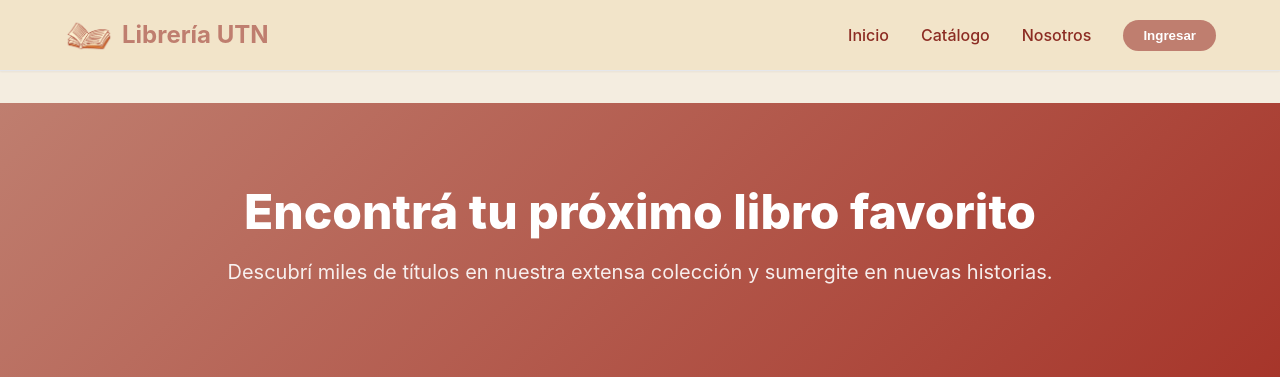
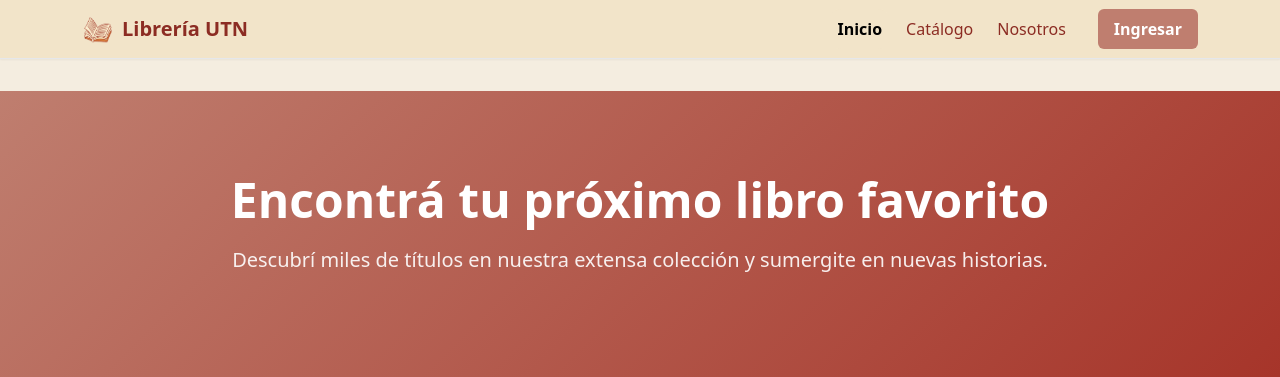
Before and after one commit to martinagarcia05/DS26-Libreria, a React (Vite) app in the folder frontend/: page / in a window 1280 px wide. Shown: the top 377 px of the page. Built offline with nearby package versions, Linux system fonts and the light colour scheme.

Commit message:
agrego componentes bootstrap: container y nav en header

```diff
--- a/frontend/src/assets/styles/Header.css
+++ b/frontend/src/assets/styles/Header.css
@@ -1,57 +1,42 @@
-.header {
+.custom-header {
   background-color: var(--surface);
+  box-shadow: var(--shadow-sm);
   border-bottom: 1px solid var(--border);
-  box-shadow: var(--shadow-sm);
-  position: sticky;
-  top: 0;
-  z-index: 10;
+  padding: 0.5rem 0;
 }
 
-.header-container {
-  display: flex;
-  justify-content: space-between;
-  align-items: center;
-  height: 70px;
+.custom-header .brand-text {
+  color: var(--text-main);
+  font-size: 1.25rem;
 }
 
-.logo {
-  display: flex;
-  align-items: center;
-  gap: 0.5rem;
+.custom-header .navbar-brand:hover .brand-text {
+  color: var(--primary-hover);
 }
 
-.logo-icon {
-  font-size: 1.8rem;
+.custom-header .nav-link {
+  color: var(--text-main);
+  font-weight: 500;
+  padding: 0.5rem 1rem;
+  border-radius: var(--radius);
+  transition: background-color 0.2s, color 0.2s;
 }
 
-.logo h1 {
-  font-size: 1.5rem;
-  margin: 0;
-  color: var(--primary);
+.custom-header .nav-link:hover {
+  background-color: var(--crema);
+  color: var(--primary-hover);
 }
 
-nav {
-  display: flex;
-  align-items: center;
-  gap: 2rem;
+.custom-header .nav-link.active {
+  color: var(--bordo);
+  font-weight: 600;
+  background-color: var(--crema);
 }
 
-.nav-link {
-  color: var(--text-main);
-  font-weight: 500;
-  text-decoration: none;
-  transition: color 0.2s;
+.custom-header .navbar-toggler {
+  border-color: var(--nude);
 }
 
-.nav-link:hover {
-  color: var(--primary);
+.custom-header .navbar-toggler:focus {
+  box-shadow: 0 0 0 0.15rem var(--nude);
 }
-
-.btn-login {
-  padding: 0.5rem 1.25rem;
-  border-radius: 9999px;
-}
-
-img {
-  width: 50px;
-}
--- a/frontend/src/components/Layout/Header.tsx
+++ b/frontend/src/components/Layout/Header.tsx
@@ -1,22 +1,26 @@
 import { NavLink } from 'react-router-dom';
+import { Navbar, Nav, Container } from 'react-bootstrap';
 import '../../assets/styles/Header.css';
 
 function Header() {
   return (
-    <header className="header">
-      <div className="container header-container">
-        <div className="logo">
-          <img src="/src/assets/libroIcono.png" alt="Logo" className="logo-icon" />
-          <h1>Librería UTN</h1>
-        </div>
-        <nav>
-          <NavLink to="/" className="nav-link">Inicio</NavLink>
-          <NavLink to="/catalogo" className="nav-link">Catálogo</NavLink>
-          <NavLink to="/contacto" className="nav-link">Nosotros</NavLink>
-          <button className="btn-login">Ingresar</button>
-        </nav>
-      </div>
-    </header>
+    <Navbar expand="lg" className="custom-header">
+      <Container>
+        <Navbar.Brand href="/" className="d-flex align-items-center gap-2">
+          <img src="/src/assets/libroIcono.png" alt="Logo" width="32" height="32" />
+          <span className="fw-bold brand-text">Librería UTN</span>
+        </Navbar.Brand>
+        <Navbar.Toggle aria-controls="main-navbar" />
+        <Navbar.Collapse id="main-navbar">
+          <Nav className="ms-auto align-items-lg-center gap-2">
+            <Nav.Link as={NavLink} to="/" end>Inicio</Nav.Link>
+            <Nav.Link as={NavLink} to="/catalogo">Catálogo</Nav.Link>
+            <Nav.Link as={NavLink} to="/contacto">Nosotros</Nav.Link>
+            <button className="btn-login ms-lg-3 mt-2 mt-lg-0">Ingresar</button>
+          </Nav>
+        </Navbar.Collapse>
+      </Container>
+    </Navbar>
   );
 }
 
--- a/frontend/src/index.css
+++ b/frontend/src/index.css
@@ -83,11 +83,3 @@ button:hover {
 button:active {
   transform: scale(0.98);
 }
-
-/* Clases del Layout */
-.container {
-  max-width: 1200px;
-  margin: 0 auto;
-  padding: 0 1.5rem;
-  width: 100%;
-}
--- a/frontend/src/main.tsx
+++ b/frontend/src/main.tsx
@@ -2,6 +2,7 @@ import { BrowserRouter } from 'react-router-dom';
 import { StrictMode } from 'react'
 import { createRoot } from 'react-dom/client'
 import App from './App.tsx'
+import 'bootstrap/dist/css/bootstrap.min.css'
 import './index.css'
 
 createRoot(document.getElementById('root')!).render(
```
